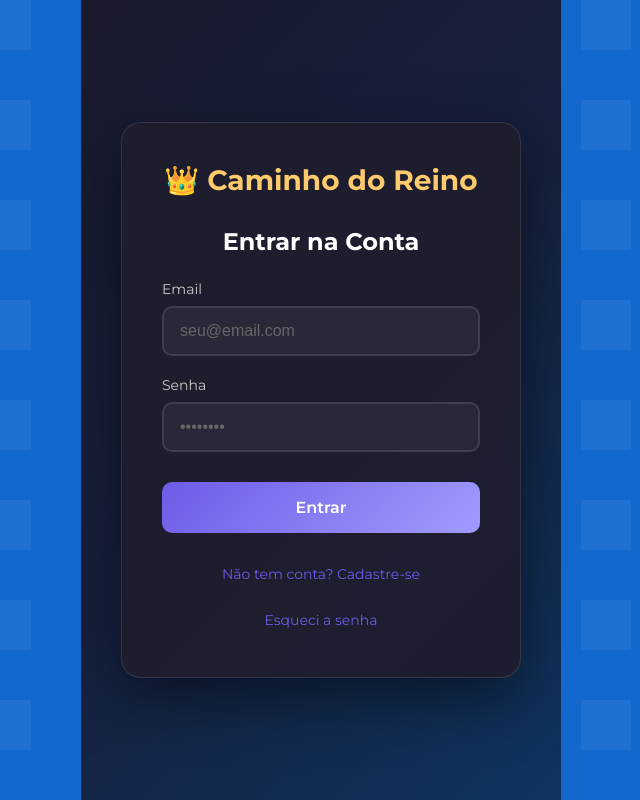
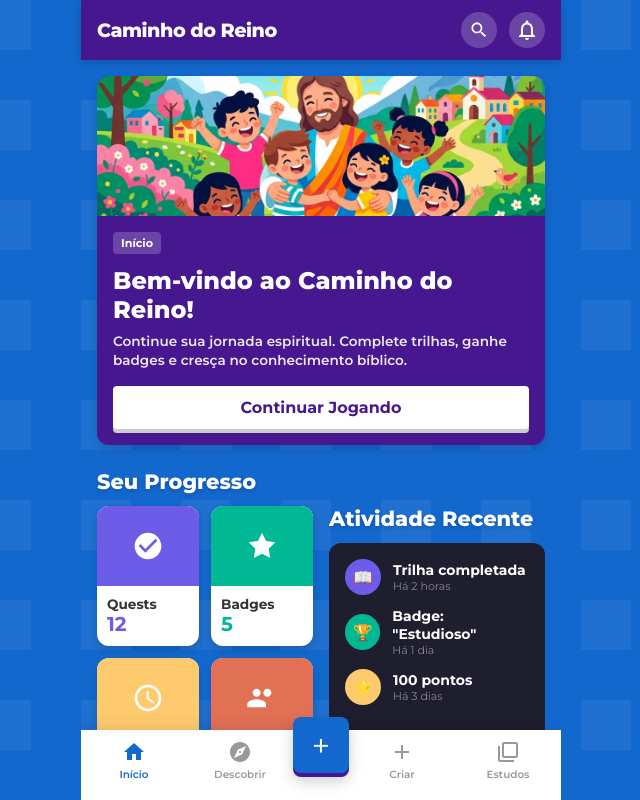
Before and after one commit to guilherme15-hub/Caminho-Reino, a React (Vite) app: page / in a window 1280 px wide. Shown: the whole page, without its empty margins (319-959 px from the left). Built offline with nearby package versions, Linux system fonts and the light colour scheme.

Commit message:
Remove sistema de login - inventário salvo no localStorage

```diff
--- a/src/App.jsx
+++ b/src/App.jsx
@@ -2,9 +2,6 @@ import React, { useState } from 'react';
 import './App.css';
 import QuizGame from './QuizGame';
 import { AuthProvider, useAuth } from './contexts/AuthContext';
-import LoginPage from './pages/Login';
-import RegisterPage from './pages/Register';
-import ForgotPasswordPage from './pages/ForgotPassword';
 
 // Ícones simples em SVG
 const HomeIcon = () => (<svg viewBox="0 0 24 24"><path d="M10 20v-6h4v6h5v-8h3L12 3 2 12h3v8z"/></svg>);
@@ -17,9 +14,8 @@ const NotificationsIcon = () => (<svg viewBox="0 0 24 24" width="24" height="24"
 
 // Componente interno que usa useAuth
 function AppContent() {
-  const { user, loading, logout } = useAuth();
+  const { user, loading } = useAuth();
   const [activeTab, setActiveTab] = useState('home');
-  const [authView, setAuthView] = useState('login'); // login, register, forgot
 
   // Se carregando, mostra loading
   if (loading) {
@@ -35,33 +31,7 @@ function AppContent() {
     );
   }
 
-  // Se não logado, mostra tela de autenticação
-  if (!user) {
-    return (
-      <div className="app-container">
-        {authView === 'login' && (
-          <LoginPage
-            onSwitchToRegister={() => setAuthView('register')}
-            onLoginSuccess={() => setAuthView('login')}
-            onSwitchToForgot={() => setAuthView('forgot')}
-          />
-        )}
-        {authView === 'register' && (
-          <RegisterPage
-            onSwitchToLogin={() => setAuthView('login')}
-            onRegisterSuccess={() => setAuthView('login')}
-          />
-        )}
-        {authView === 'forgot' && (
-          <ForgotPasswordPage
-            onBackToLogin={() => setAuthView('login')}
-          />
-        )}
-      </div>
-    );
-  }
-
-  // Se logado, mostra o app normal
+  // App principal (sempre logado como usuário anônimo)
   return (
     <div className="app-container">
 
@@ -72,7 +42,6 @@ function AppContent() {
           <div className="top-bar-actions">
             <button className="icon-btn"><SearchIcon /></button>
             <button className="icon-btn"><NotificationsIcon /></button>
-            <button className="icon-btn" onClick={logout} title="Sair">🚪</button>
           </div>
         </div>
       )}
--- a/src/contexts/AuthContext.jsx
+++ b/src/contexts/AuthContext.jsx
@@ -1,58 +1,44 @@
 import React, { createContext, useContext, useState, useEffect } from 'react';
 
 const AuthContext = createContext(null);
-const STORAGE_USERS = "caminho-reino-users";
-const STORAGE_CURRENT_USER = "caminho-reino-current-user";
-const STORAGE_RESET_TOKENS = "caminho-reino-reset-tokens";
+const STORAGE_USER = "caminho-reino-user";
 
-const loadUsers = () => {
+const loadUser = () => {
   try {
-    return JSON.parse(localStorage.getItem(STORAGE_USERS) || '[]');
-  } catch {
-    return [];
-  }
-};
-
-const saveUsers = (users) => {
-  localStorage.setItem(STORAGE_USERS, JSON.stringify(users));
-};
-
-const loadCurrentUser = () => {
-  try {
-    return JSON.parse(localStorage.getItem(STORAGE_CURRENT_USER));
+    const stored = localStorage.getItem(STORAGE_USER);
+    if (stored) {
+      return JSON.parse(stored);
+    }
+    // Cria usuário anônimo padrão se não existir
+    const newUser = {
+      id: Date.now(),
+      name: 'Viajante',
+      isAnonymous: true,
+      progress: {
+        quests_completed: 0,
+        badges: 0,
+        study_time: 0,
+        points: 0
+      }
+    };
+    localStorage.setItem(STORAGE_USER, JSON.stringify(newUser));
+    return newUser;
   } catch {
     return null;
   }
 };
 
-const saveCurrentUser = (user) => {
-  localStorage.setItem(STORAGE_CURRENT_USER, JSON.stringify(user));
-};
-
-const removeCurrentUser = () => {
-  localStorage.removeItem(STORAGE_CURRENT_USER);
-};
-
-const loadResetTokens = () => {
-  try {
-    return JSON.parse(localStorage.getItem(STORAGE_RESET_TOKENS) || '{}');
-  } catch {
-    return {};
-  }
-};
-
-const saveResetTokens = (tokens) => {
-  localStorage.setItem(STORAGE_RESET_TOKENS, JSON.stringify(tokens));
+const saveUser = (user) => {
+  localStorage.setItem(STORAGE_USER, JSON.stringify(user));
 };
 
 export function AuthProvider({ children }) {
   const [user, setUser] = useState(null);
   const [progress, setProgress] = useState(null);
   const [loading, setLoading] = useState(true);
-  const [error, setError] = useState(null);
 
   useEffect(() => {
-    const storedUser = loadCurrentUser();
+    const storedUser = loadUser();
     if (storedUser) {
       setUser(storedUser);
       setProgress(storedUser.progress || null);
@@ -60,114 +46,13 @@ export function AuthProvider({ children }) {
     setLoading(false);
   }, []);
 
-  const login = async (email, password) => {
-    setError(null);
-    const users = loadUsers();
-    const found = users.find((u) => u.email.toLowerCase() === email.toLowerCase());
-
-    if (!found || found.password !== password) {
-      const message = 'Email or password incorrect';
-      setError(message);
-      return { success: false, error: message };
+  const updateProgress = (newProgress) => {
+    if (user) {
+      const updated = { ...user, progress: newProgress };
+      setUser(updated);
+      setProgress(newProgress);
+      saveUser(updated);
     }
-
-    const currentUser = { ...found };
-    setUser(currentUser);
-    setProgress(currentUser.progress || null);
-    saveCurrentUser(currentUser);
-
-    return { success: true };
-  };
-
-  const register = async (name, email, password) => {
-    setError(null);
-    const users = loadUsers();
-    const existing = users.find((u) => u.email.toLowerCase() === email.toLowerCase());
-
-    if (existing) {
-      const message = 'Email already registered';
-      setError(message);
-      return { success: false, error: message };
-    }
-
-    const newUser = {
-      id: Date.now(),
-      name,
-      email,
-      password,
-      progress: {
-        quests_completed: 0,
-        badges: 0,
-        study_time: 0,
-        points: 0
-      }
-    };
-
-    users.push(newUser);
-    saveUsers(users);
-    saveCurrentUser(newUser);
-    setUser(newUser);
-    setProgress(newUser.progress);
-
-    return { success: true };
-  };
-
-  const forgotPassword = async (email) => {
-    setError(null);
-    const users = loadUsers();
-    const found = users.find((u) => u.email.toLowerCase() === email.toLowerCase());
-
-    if (!found) {
-      const message = 'Email not found';
-      setError(message);
-      return { success: false, error: message };
-    }
-
-    const token = `${Date.now()}-${Math.random().toString(36).slice(2, 10)}`;
-    const tokens = loadResetTokens();
-    tokens[token] = found.email;
-    saveResetTokens(tokens);
-
-    return {
-      success: true,
-      message: 'Password reset token generated',
-      resetToken: token
-    };
-  };
-
-  const resetPassword = async (token, newPassword) => {
-    setError(null);
-    const tokens = loadResetTokens();
-    const email = tokens[token];
-
-    if (!email) {
-      const message = 'Invalid or expired token';
-      setError(message);
-      return { success: false, error: message };
-    }
-
-    const users = loadUsers();
-    const userIndex = users.findIndex((u) => u.email.toLowerCase() === email.toLowerCase());
-
-    if (userIndex === -1) {
-      const message = 'User not found';
-      setError(message);
-      return { success: false, error: message };
-    }
-
-    users[userIndex].password = newPassword;
-    saveUsers(users);
-
-    delete tokens[token];
-    saveResetTokens(tokens);
-
-    return { success: true };
-  };
-
-  const logout = () => {
-    setUser(null);
-    setProgress(null);
-    removeCurrentUser();
   };
 
   return (
@@ -175,12 +60,7 @@ export function AuthProvider({ children }) {
       user,
       progress,
       loading,
-      error,
-      login,
-      register,
-      forgotPassword,
-      resetPassword,
-      logout,
+      updateProgress,
       isAuthenticated: !!user
     }}>
       {children}
```
Also changed, not shown: 1 other file (tests, documents, lock files or other folders).
